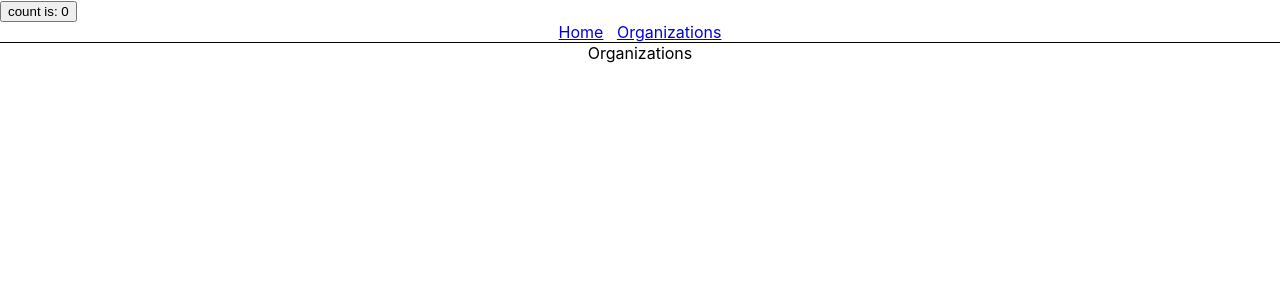
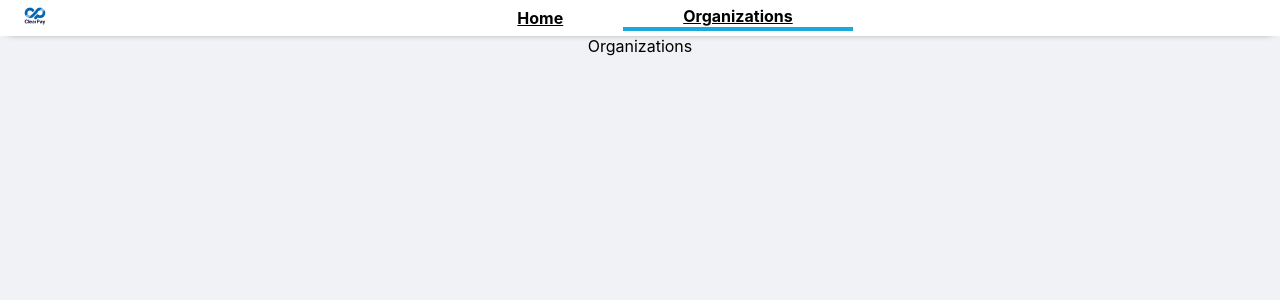
Before and after one commit to 4arturas/user-subsystem, a React (Vite) app in the folder app/: page /organizations in a window 1280 px wide. Shown: the top 300 px of the page. Built offline with nearby package versions, Linux system fonts and the light colour scheme.

Commit message:
Update UI design

```diff
--- a/app/src/App.css
+++ b/app/src/App.css
@@ -1 +1 @@
-body { margin: 0; padding: 0 }
+body { margin: 0; padding: 0; background-color: #f1f2f5; }
--- a/app/src/App.jsx
+++ b/app/src/App.jsx
@@ -1,5 +1,6 @@
 import React, {useState} from 'react'
 import './App.css'
+import './header.css'
 import {
     BrowserRouter, NavLink,
     Route,
@@ -16,18 +17,20 @@ function App() {
 
     return (
         <BrowserRouter>
-            <div className="App">
-                <button onClick={() => setCount((count) => count + 1)}>
-                    count is: {count}
-                </button>
-            </div>
-            <div style={{textAlign:'center', borderBottom:'1px solid black', paddingBottom:'100px;'}}>
-                <NavLink to="/">
-                    Home
-                </NavLink>&nbsp;&nbsp;&nbsp;
-                <NavLink to="/organizations">
-                    Organizations
-                </NavLink>
+            <div className="header">
+                <div className='header__left'>
+                    <NavLink to="/">
+                        <img style={{width:'30px'}} src={'img/logo.png'} alt="Logo"/>
+                    </NavLink>
+                </div>
+                <div className="header__center">
+                    <NavLink to="/home" className="header__option" activeClassName="header__option--active">
+                        Home
+                    </NavLink>
+                    <NavLink to="/organizations" className="header__option" activeClassName="header__option--active">
+                        Organizations
+                    </NavLink>
+                </div>
             </div>
             <div style={{textAlign:'center'}}>
                 <Switch>
```
